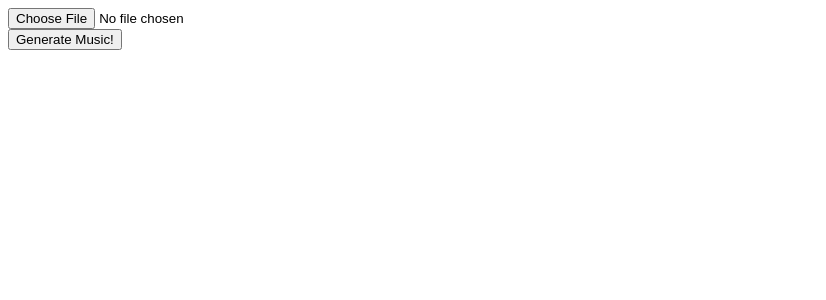
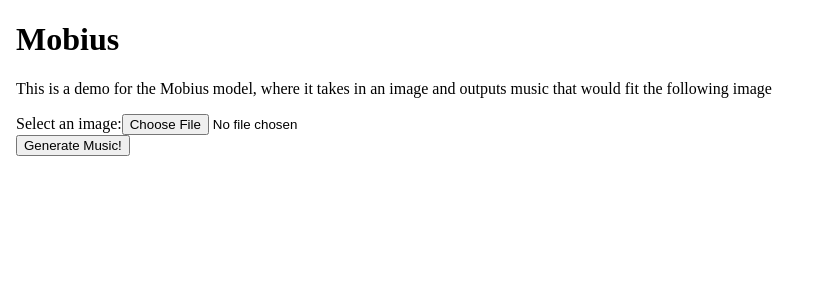
Before and after one commit to LyJacky/ImageToMusicGenerator, an Angular app in the folder image-to-music/: page / in a window 1280 px wide. Shown: the top 300 px of the page, without its empty margins (0-826 px from the left). Built offline with nearby package versions, Linux system fonts and the light colour scheme.

Commit message:
added css and boostrap

```diff
--- a/image-to-music/angular.json
+++ b/image-to-music/angular.json
@@ -26,11 +26,14 @@
               "src/favicon.ico",
               "src/assets"
             ],
-            "styles": [
-              "src/styles.css"
-            ],
-            "scripts": []
-          },
+          "styles": [
+            "node_modules/bootstrap/scss/bootstrap.scss",
+            "node_modules/bootstrap-icons/font/bootstrap-icons.css",
+            "src/styles.scss"
+          ],
+          "scripts": [
+            "node_modules/bootstrap/dist/js/bootstrap.bundle.min.js"
+          ],
           "configurations": {
             "production": {
               "budgets": [
--- a/image-to-music/package.json
+++ b/image-to-music/package.json
@@ -18,6 +18,7 @@
     "@angular/platform-browser": "^17.0.4",
     "@angular/platform-browser-dynamic": "^17.0.4",
     "@angular/router": "^17.0.4",
+    "@ng-bootstrap/ng-bootstrap": "^16.0.0",
     "rxjs": "~6.6.0",
     "tslib": "^2.1.0",
     "zone.js": "~0.14.2"
--- a/image-to-music/src/app/app.component.ts
+++ b/image-to-music/src/app/app.component.ts
@@ -1,4 +1,5 @@
 import { Component } from '@angular/core';
+import { NgbModal } from '@ng-bootstrap/ng-bootstrap';
 
 @Component({
   selector: 'app-root',
@@ -7,4 +8,10 @@ import { Component } from '@angular/core';
 })
 export class AppComponent {
   title = 'image-to-music';
+    constructor(private modalService: NgbModal) {
+  }
+
+  public open(modal: any): void {
+    this.modalService.open(modal);
+  }
 }
--- a/image-to-music/src/app/app.module.ts
+++ b/image-to-music/src/app/app.module.ts
@@ -3,6 +3,7 @@ import { BrowserModule } from '@angular/platform-browser';
 import { MainPageComponent } from './main-page/main-page.component'
 import { AppRoutingModule } from './app-routing.module';
 import { AppComponent } from './app.component';
+import { NgbModule } from '@ng-bootstrap/ng-bootstrap';
 
 @NgModule({
   declarations: [
@@ -12,6 +13,7 @@ import { AppComponent } from './app.component';
   imports: [
     BrowserModule,
     AppRoutingModule,
+    NgbModule
   ],
   providers: [],
   bootstrap: [AppComponent]
--- a/image-to-music/src/app/main-page/main-page.component.html
+++ b/image-to-music/src/app/main-page/main-page.component.html
@@ -1,11 +1,46 @@
-<div>
-  <input type="file" (change)="onFileSelected($event)" accept="image/*">
-</div>
+<!DOCTYPE html>
+<html lang="en">
 
-<div *ngIf="selectedFile">
-  <img [src]="getObjectUrl(selectedFile)" alt="Selected Image">
-</div>
+<head>
+  <meta charset="UTF-8">
+  <meta name="viewport" content="width=device-width, initial-scale=1.0">
+  <title>Mobius</title>
+  <!-- Add Bootstrap CSS link here -->
+  <link rel="stylesheet" href="https://stackpath.bootstrapcdn.com/bootstrap/4.5.2/css/bootstrap.min.css"
+    integrity="sha384-yQgEG1q3ZRlZ2OF+KZA6vb5BU5eXi0aBA7hjaaE53giEt49PbNvW5AIcB1cQPJ0Z" crossorigin="anonymous">
+  <!-- Add your custom CSS styles if needed -->
+</head>
 
-<button>
-  Generate Music!
-</button>
+<body>
+  <div class="container mt-5">
+    <header class="text-center mb-4">
+      <h1>Mobius</h1>
+    </header>
+
+    <p>This is a demo for the Mobius model, where it takes in an image and outputs music that would fit the following
+      image</p>
+
+    <div class="form-group">
+      <label for="imageInput">Select an image:</label>
+      <input type="file" class="form-control-file" id="imageInput" (change)="onFileSelected($event)" accept="image/*">
+    </div>
+
+    <div *ngIf="selectedFile" class="mt-3">
+      <img [src]="getObjectUrl(selectedFile)" alt="Selected Image" class="img-fluid">
+    </div>
+
+    <button class="btn btn-primary mt-3">
+      Generate Music!
+    </button>
+  </div>
+
+  <!-- Add Bootstrap JS and Popper.js if needed -->
+  <script src="https://code.jquery.com/jquery-3.5.1.slim.min.js"
+    integrity="sha384-DfXdz2htPH0lsSSs5nCTpuj/zy4C+OGpamoFVy38MVBnE+IbbVYUew+OrCXaRkfj" crossorigin="anonymous"></script>
+  <script src="https://cdn.jsdelivr.net/npm/@popperjs/core@2.9.2/dist/umd/popper.min.js"
+    integrity="sha384-uee1yVH0V4STcE9T0lNyxAcpLXviGwE+r1UflrR6pLgC1SdhoqW8xITdyGdRtftj" crossorigin="anonymous"></script>
+  <script src="https://stackpath.bootstrapcdn.com/bootstrap/4.5.2/js/bootstrap.min.js"
+    integrity="sha384-B4gt1jrGC7Jh4AgTPSdUtOBvfO8sh+Wy9ad+ucggc2MKST5IZTFzgPH9ILjojbof" crossorigin="anonymous"></script>
+</body>
+
+</html>
```
Also changed, not shown: 2 other files (tests, documents, lock files or other folders).
